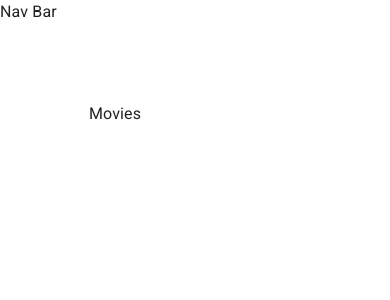
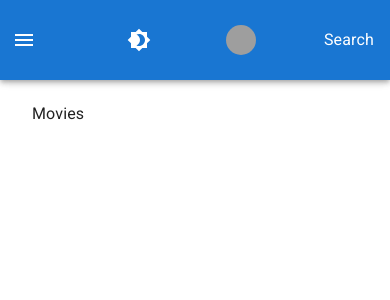
Before and after one commit to Avoc0der/film-emp, a React (Create React App) app: page / in a window 390 px wide. Shown: the top 300 px of the page. Built offline with nearby package versions, Linux system fonts and the light colour scheme; grey boxes are pictures that could not be loaded.

Commit message:
ADD: navbar component

```diff
--- a/src/components/NavBar/NavBar.jsx
+++ b/src/components/NavBar/NavBar.jsx
@@ -1,3 +1,55 @@
 import React from 'react';
+import { AppBar, IconButton, Toolbar, Drawer, Button, Avatar, useMediaQuery } from '@mui/material';
+import { Menu, AccountCircle, Brightness4, Brightness7 } from '@mui/icons-material';
+import { Link } from 'react-router-dom';
+import { useTheme } from '@mui/material/styles';
+import { Search } from '../Search/Search';
 
-export const NavBar = () => <div>Nav Bar</div>;
+export const NavBar = () => {
+  const themeObject = useTheme();
+  const isAuthenticated = true;
+
+  const isMobile = useMediaQuery('(max-width: 600px)');
+  return (
+    <AppBar position="fixed">
+      <Toolbar sx={(theme) => ({
+        height: '80px',
+        display: 'flex',
+        justifyContent: 'space-between',
+        marginLeft: '240px',
+        [theme.breakpoints.down('sm')]: {
+          marginLeft: 0,
+          flexWrap: 'wrap',
+        },
+      })}
+      >
+        {isMobile && (
+          <IconButton
+            sx={(theme) => ({ mr: 2, [theme.breakpoints.up('sm')]: { display: 'none' } })}
+            onClick={() => {}}
+            color="inherit"
+            edge="start"
+            style={{ outline: 'none' }}
+          >
+            <Menu />
+          </IconButton>
+        )}
+        <IconButton color="inherit" sx={{ ml: 1 }} onClick={() => {}}>
+          {themeObject.palette.mode === 'dark' ? <Brightness7 /> : <Brightness4 />}
+        </IconButton>
+        {!isMobile && <Search />}
+        <div>
+          {!isAuthenticated ? (
+            <Button color="inherit" onClick={() => {}}>Login &nbsp; <AccountCircle /></Button>
+          ) : (
+            <Button color="inherit" component={Link} to="/profile/:id" onClick={() => {}}>
+              {!isMobile && <>My Movies &nbsp;</>}
+              <Avatar style={{ width: 30, height: 30 }} alt="Profile" src="https://cdn0.iconfinder.com/data/icons/communication-456/24/account_profile_user_contact_person_avatar_placeholder-512.png" />
+            </Button>
+          )}
+        </div>
+        {isMobile && <Search />}
+      </Toolbar>
+    </AppBar>
+  );
+};
--- /dev/null
+++ b/src/components/Search/Search.jsx
@@ -0,0 +1,10 @@
+import React, { useState, useEffect } from 'react';
+import { TextField, InputAdornment } from '@mui/material';
+import { Search as SearchIcon } from '@mui/icons-material';
+
+export const Search = () => {
+  console.log('Search');
+  return (
+    <div>Search</div>
+  );
+};
--- a/src/components/index.js
+++ b/src/components/index.js
@@ -4,3 +4,4 @@ export { ProfileInformation } from './ProfileInformation/ProfileInformation';
 export { Movies } from './Movies/Movies';
 export { NavBar } from './NavBar/NavBar';
 export { Layout } from './Layout/Layout';
+export { Search } from './Search/Search';
--- a/src/index.js
+++ b/src/index.js
@@ -2,14 +2,19 @@ import React from 'react';
 
 import { createRoot } from 'react-dom/client';
 import { BrowserRouter } from 'react-router-dom';
+import { createTheme, ThemeProvider } from '@mui/material/styles';
 import App from './components/App';
+
+const theme = createTheme({});
 
 const container = document.getElementById('root');
 
 const root = createRoot(container);
 
 root.render(
-  <BrowserRouter>
-    <App />
-  </BrowserRouter>,
+  <ThemeProvider theme={theme}>
+    <BrowserRouter>
+      <App />
+    </BrowserRouter>
+  </ThemeProvider>,
 );
```
